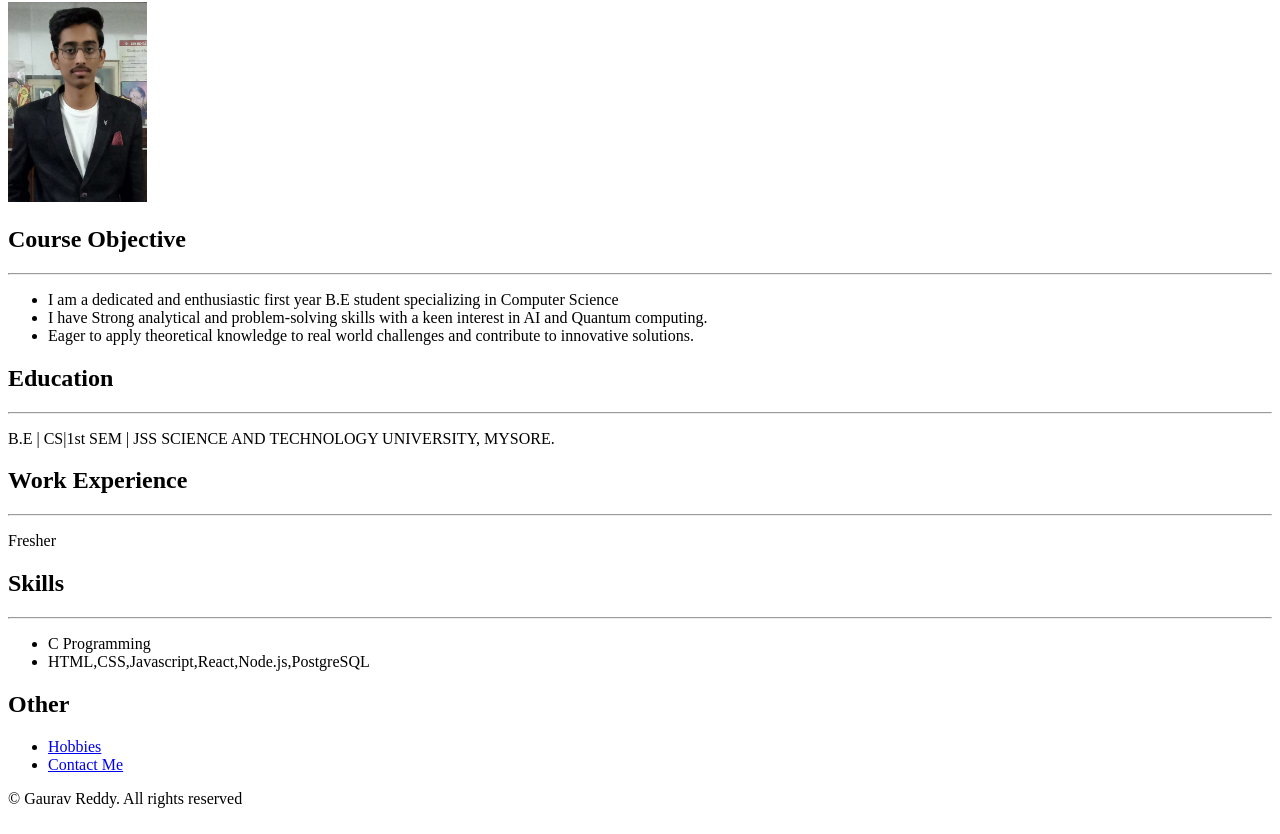
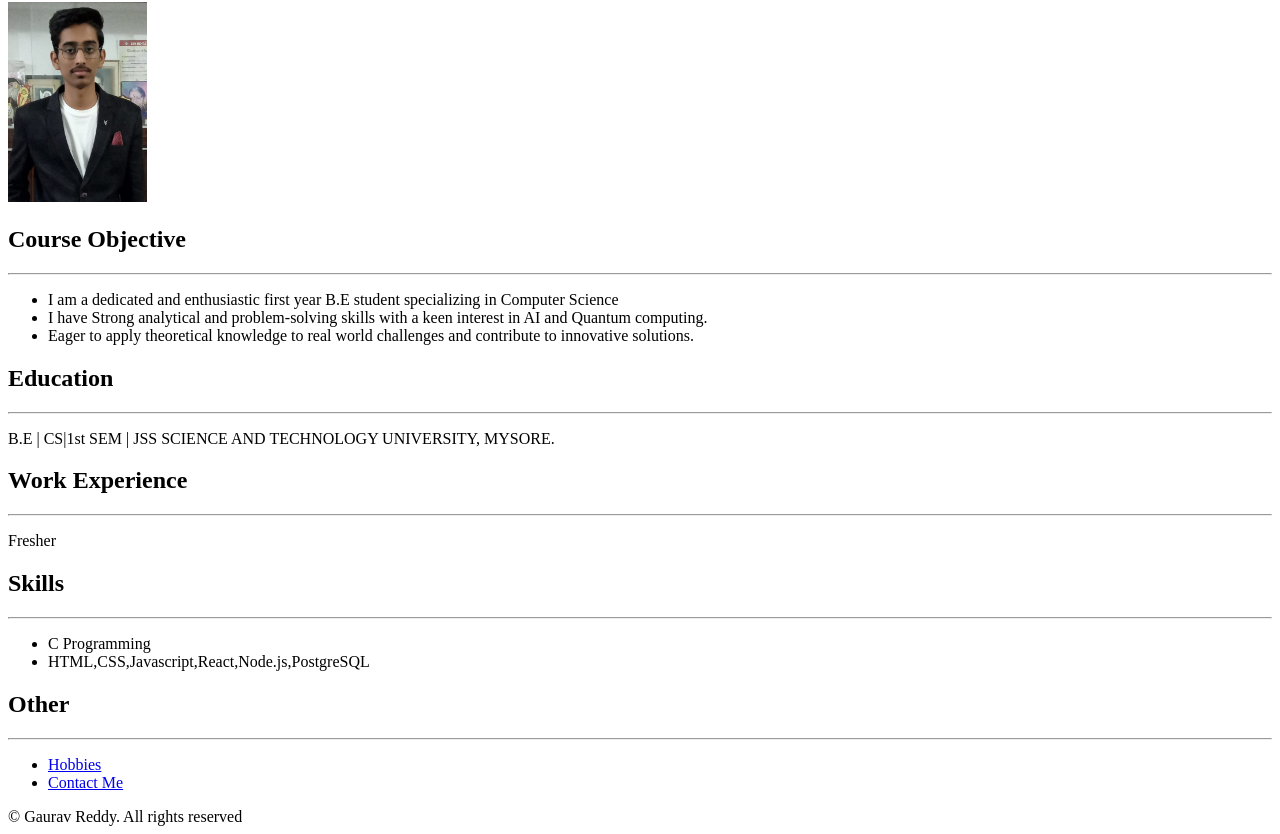
Before and after one commit to Gaurav43210/html1.portfolio, a plain HTML site: page index.html in a window 1280 px wide. Shown: the part 78-912 px from the top of the page. Drawn offline with Linux system fonts and the light colour scheme.

Commit message:
Update index.html

```diff
--- a/index.html
+++ b/index.html
@@ -23,7 +23,7 @@
         <li>C Programming</li>
         <li>HTML,CSS,Javascript,React,Node.js,PostgreSQL</li>
     </ul>
-    <h2>Other</h2>
+    <h2>Other</h2><hr>
     <ul>
         <li><a href="./hobbies.html">Hobbies</a></li>
         <li><a href="./contact.html">Contact Me</a></li>
```
